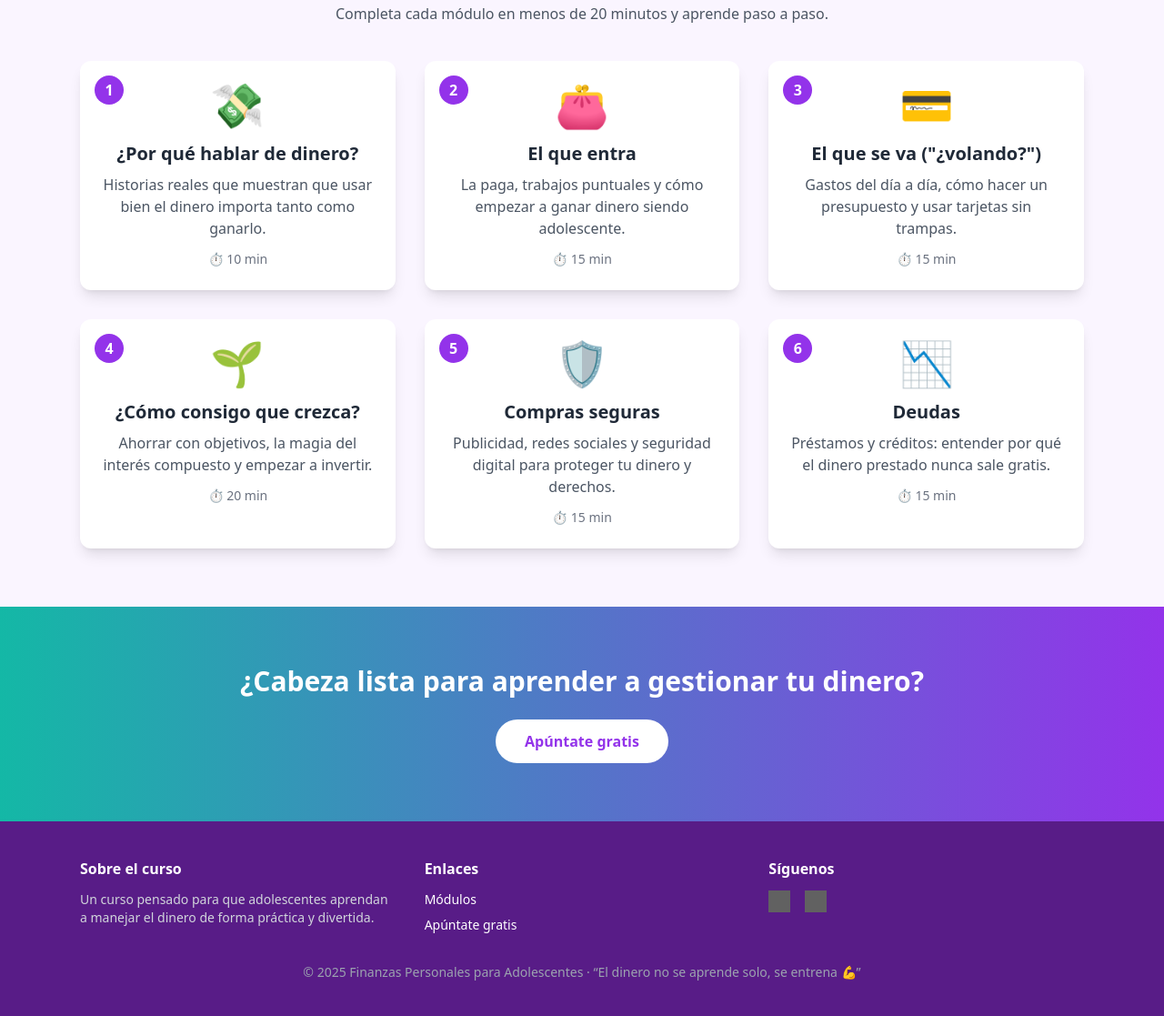
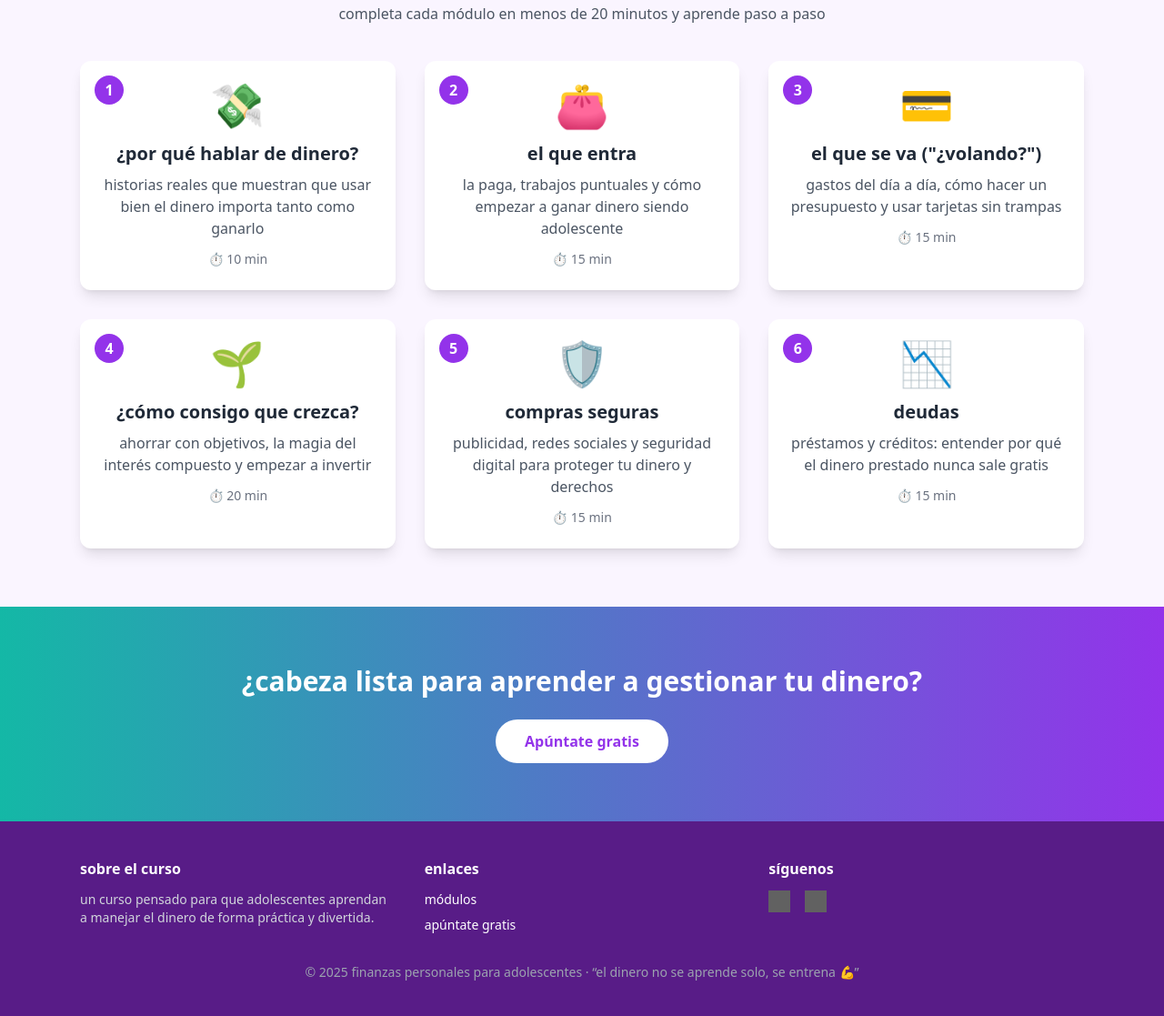
Before and after one commit to alexreina/finanzas-adolescentes, a plain HTML site: page index.html in a window 1280 px wide. Shown: the part 561-1678 px from the top of the page at 91% size. Drawn offline with nearby package versions, Linux system fonts and the light colour scheme; grey boxes are pictures that could not be loaded.

Commit message:
Versión con grid numerado en 6 pasos y CTA actualizado

```diff
--- a/index.html
+++ b/index.html
@@ -11,8 +11,8 @@
   <meta name="author" content="Finanzas Personales para Adolescentes" />
 
   <!-- Open Graph -->
-  <meta property="og:title" content="Finanzas personales para adolescentes" />
-  <meta property="og:description" content="Aprende sobre el dinero (para cuando seas gamer, influencer o científica)." />
+  <meta property="og:title" content="finanzas personales para adolescentes" />
+  <meta property="og:description" content="aprende sobre el dinero (para cuando seas gamer, influencer o científica)" />
   <meta property="og:image" content="https://tudominio.com/preview.jpg" />
   <meta property="og:url" content="https://tudominio.com" />
   <meta property="og:type" content="website" />
@@ -59,7 +59,7 @@
         Aprende sobre el dinero (para cuando seas gamer, influencer o científica).
       </p>
       <a href="#modulos" class="inline-flex items-center gap-2 bg-white text-purple-600 px-6 py-3 rounded-full font-semibold hover:bg-gray-100 transition">
-        ▶ Empieza ahora
+        ▶ empieza ahora
       </a>
     </div>
   </section>
@@ -67,7 +67,7 @@
   <!-- MÓDULOS EN GRID -->
   <section id="modulos" class="py-16 max-w-6xl mx-auto px-6">
     <h2 class="text-3xl font-bold mb-4 text-center">6 pasos para entender tu dinero</h2>
-    <p class="text-center text-gray-600 mb-10">Completa cada módulo en menos de 20 minutos y aprende paso a paso.</p>
+    <p class="text-center text-gray-600 mb-10">completa cada módulo en menos de 20 minutos y aprende paso a paso</p>
 
     <div class="grid md:grid-cols-2 lg:grid-cols-3 gap-8">
 
@@ -75,8 +75,8 @@
       <div class="bg-white shadow-lg rounded-xl p-6 relative hover:shadow-2xl transition transform hover:-translate-y-1 text-center">
         <div class="absolute top-4 left-4 w-8 h-8 flex items-center justify-center bg-purple-600 text-white rounded-full font-bold">1</div>
         <div class="text-5xl mb-4">💸</div>
-        <h3 class="text-xl font-bold mb-2">¿Por qué hablar de dinero?</h3>
-        <p class="text-gray-600">Historias reales que muestran que usar bien el dinero importa tanto como ganarlo.</p>
+        <h3 class="text-xl font-bold mb-2">¿por qué hablar de dinero?</h3>
+        <p class="text-gray-600">historias reales que muestran que usar bien el dinero importa tanto como ganarlo</p>
         <p class="text-sm text-gray-500 mt-3">⏱️ 10 min</p>
       </div>
 
@@ -84,8 +84,8 @@
       <div class="bg-white shadow-lg rounded-xl p-6 relative hover:shadow-2xl transition transform hover:-translate-y-1 text-center">
         <div class="absolute top-4 left-4 w-8 h-8 flex items-center justify-center bg-purple-600 text-white rounded-full font-bold">2</div>
         <div class="text-5xl mb-4">👛</div>
-        <h3 class="text-xl font-bold mb-2">El que entra</h3>
-        <p class="text-gray-600">La paga, trabajos puntuales y cómo empezar a ganar dinero siendo adolescente.</p>
+        <h3 class="text-xl font-bold mb-2">el que entra</h3>
+        <p class="text-gray-600">la paga, trabajos puntuales y cómo empezar a ganar dinero siendo adolescente</p>
         <p class="text-sm text-gray-500 mt-3">⏱️ 15 min</p>
       </div>
 
@@ -93,8 +93,8 @@
       <div class="bg-white shadow-lg rounded-xl p-6 relative hover:shadow-2xl transition transform hover:-translate-y-1 text-center">
         <div class="absolute top-4 left-4 w-8 h-8 flex items-center justify-center bg-purple-600 text-white rounded-full font-bold">3</div>
         <div class="text-5xl mb-4">💳</div>
-        <h3 class="text-xl font-bold mb-2">El que se va ("¿volando?")</h3>
-        <p class="text-gray-600">Gastos del día a día, cómo hacer un presupuesto y usar tarjetas sin trampas.</p>
+        <h3 class="text-xl font-bold mb-2">el que se va ("¿volando?")</h3>
+        <p class="text-gray-600">gastos del día a día, cómo hacer un presupuesto y usar tarjetas sin trampas</p>
         <p class="text-sm text-gray-500 mt-3">⏱️ 15 min</p>
       </div>
 
@@ -102,8 +102,8 @@
       <div class="bg-white shadow-lg rounded-xl p-6 relative hover:shadow-2xl transition transform hover:-translate-y-1 text-center">
         <div class="absolute top-4 left-4 w-8 h-8 flex items-center justify-center bg-purple-600 text-white rounded-full font-bold">4</div>
         <div class="text-5xl mb-4">🌱</div>
-        <h3 class="text-xl font-bold mb-2">¿Cómo consigo que crezca?</h3>
-        <p class="text-gray-600">Ahorrar con objetivos, la magia del interés compuesto y empezar a invertir.</p>
+        <h3 class="text-xl font-bold mb-2">¿cómo consigo que crezca?</h3>
+        <p class="text-gray-600">ahorrar con objetivos, la magia del interés compuesto y empezar a invertir</p>
         <p class="text-sm text-gray-500 mt-3">⏱️ 20 min</p>
       </div>
 
@@ -111,8 +111,8 @@
       <div class="bg-white shadow-lg rounded-xl p-6 relative hover:shadow-2xl transition transform hover:-translate-y-1 text-center">
         <div class="absolute top-4 left-4 w-8 h-8 flex items-center justify-center bg-purple-600 text-white rounded-full font-bold">5</div>
         <div class="text-5xl mb-4">🛡️</div>
-        <h3 class="text-xl font-bold mb-2">Compras seguras</h3>
-        <p class="text-gray-600">Publicidad, redes sociales y seguridad digital para proteger tu dinero y derechos.</p>
+        <h3 class="text-xl font-bold mb-2">compras seguras</h3>
+        <p class="text-gray-600">publicidad, redes sociales y seguridad digital para proteger tu dinero y derechos</p>
         <p class="text-sm text-gray-500 mt-3">⏱️ 15 min</p>
       </div>
 
@@ -120,8 +120,8 @@
       <div class="bg-white shadow-lg rounded-xl p-6 relative hover:shadow-2xl transition transform hover:-translate-y-1 text-center">
         <div class="absolute top-4 left-4 w-8 h-8 flex items-center justify-center bg-purple-600 text-white rounded-full font-bold">6</div>
         <div class="text-5xl mb-4">📉</div>
-        <h3 class="text-xl font-bold mb-2">Deudas</h3>
-        <p class="text-gray-600">Préstamos y créditos: entender por qué el dinero prestado nunca sale gratis.</p>
+        <h3 class="text-xl font-bold mb-2">deudas</h3>
+        <p class="text-gray-600">préstamos y créditos: entender por qué el dinero prestado nunca sale gratis</p>
         <p class="text-sm text-gray-500 mt-3">⏱️ 15 min</p>
       </div>
 
@@ -130,7 +130,7 @@
 
   <!-- CTA FINAL -->
   <section class="bg-gradient-to-r from-teal-500 to-purple-600 text-white py-16 text-center">
-    <h2 class="text-3xl font-bold mb-6">¿Cabeza lista para aprender a gestionar tu dinero?</h2>
+    <h2 class="text-3xl font-bold mb-6">¿cabeza lista para aprender a gestionar tu dinero?</h2>
     <button onclick="toggleModal()" class="bg-white text-purple-600 px-8 py-3 rounded-full font-semibold hover:bg-gray-100 transition">
       Apúntate gratis
     </button>
@@ -139,8 +139,8 @@
   <!-- MODAL REGISTRO -->
   <div id="modal" class="hidden fixed inset-0 bg-black bg-opacity-50 flex justify-center items-center">
     <div class="bg-white rounded-xl shadow-lg max-w-md w-full p-8 text-center">
-      <h3 class="text-2xl font-bold mb-4">Apúntate gratis</h3>
-      <p class="mb-6 text-gray-600">Déjanos tu email y recibe acceso al curso completo.</p>
+      <h3 class="text-2xl font-bold mb-4">apúntate gratis</h3>
+      <p class="mb-6 text-gray-600">déjanos tu email y recibe acceso al curso completo.</p>
       <form>
         <input type="text" placeholder="Tu nombre" class="w-full border p-3 rounded mb-4" />
         <input type="email" placeholder="Tu email" class="w-full border p-3 rounded mb-6" />
@@ -156,18 +156,18 @@
   <footer class="bg-purple-900 text-white py-10">
     <div class="max-w-6xl mx-auto grid md:grid-cols-3 gap-8 px-6">
       <div>
-        <h4 class="font-bold mb-3">Sobre el curso</h4>
-        <p class="text-sm text-gray-300">Un curso pensado para que adolescentes aprendan a manejar el dinero de forma práctica y divertida.</p>
+        <h4 class="font-bold mb-3">sobre el curso</h4>
+        <p class="text-sm text-gray-300">un curso pensado para que adolescentes aprendan a manejar el dinero de forma práctica y divertida.</p>
       </div>
       <div>
-        <h4 class="font-bold mb-3">Enlaces</h4>
+        <h4 class="font-bold mb-3">enlaces</h4>
         <ul class="space-y-2 text-sm">
-          <li><a href="#modulos" class="hover:underline">Módulos</a></li>
-          <li><a href="#" onclick="toggleModal()" class="hover:underline">Apúntate gratis</a></li>
+          <li><a href="#modulos" class="hover:underline">módulos</a></li>
+          <li><a href="#" onclick="toggleModal()" class="hover:underline">apúntate gratis</a></li>
         </ul>
       </div>
       <div>
-        <h4 class="font-bold mb-3">Síguenos</h4>
+        <h4 class="font-bold mb-3">síguenos</h4>
         <div class="flex gap-4">
           <a href="#"><img src="https://cdn.jsdelivr.net/npm/simple-icons@v9/icons/instagram.svg" class="w-6 h-6 invert" alt="Instagram"></a>
           <a href="#"><img src="https://cdn.jsdelivr.net/npm/simple-icons@v9/icons/tiktok.svg" class="w-6 h-6 invert" alt="TikTok"></a>
@@ -175,7 +175,7 @@
       </div>
     </div>
     <div class="text-center mt-8 text-sm text-gray-400">
-      <p>&copy; 2025 Finanzas Personales para Adolescentes · “El dinero no se aprende solo, se entrena 💪”</p>
+      <p>&copy; 2025 finanzas personales para adolescentes · “el dinero no se aprende solo, se entrena 💪”</p>
     </div>
   </footer>
 
```
